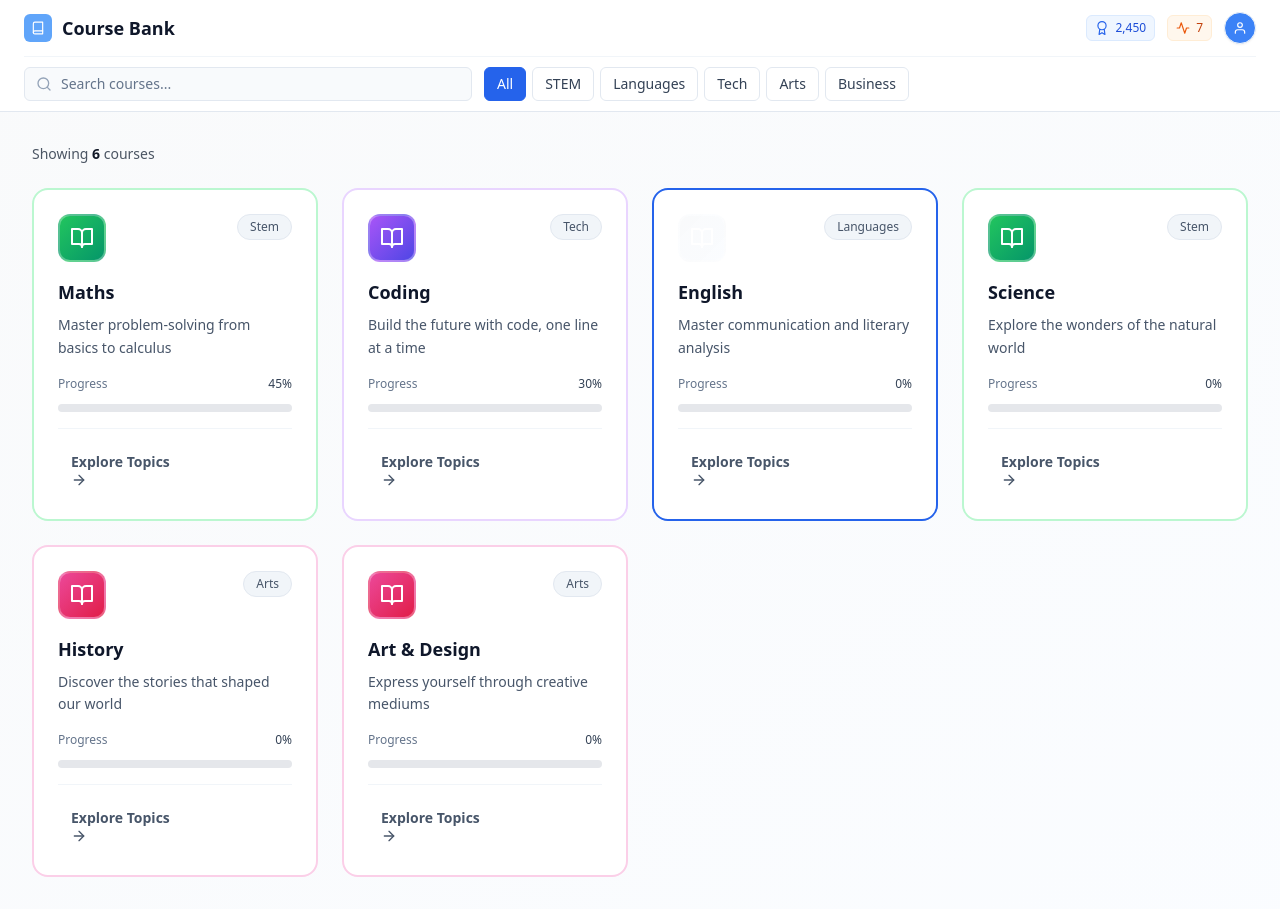
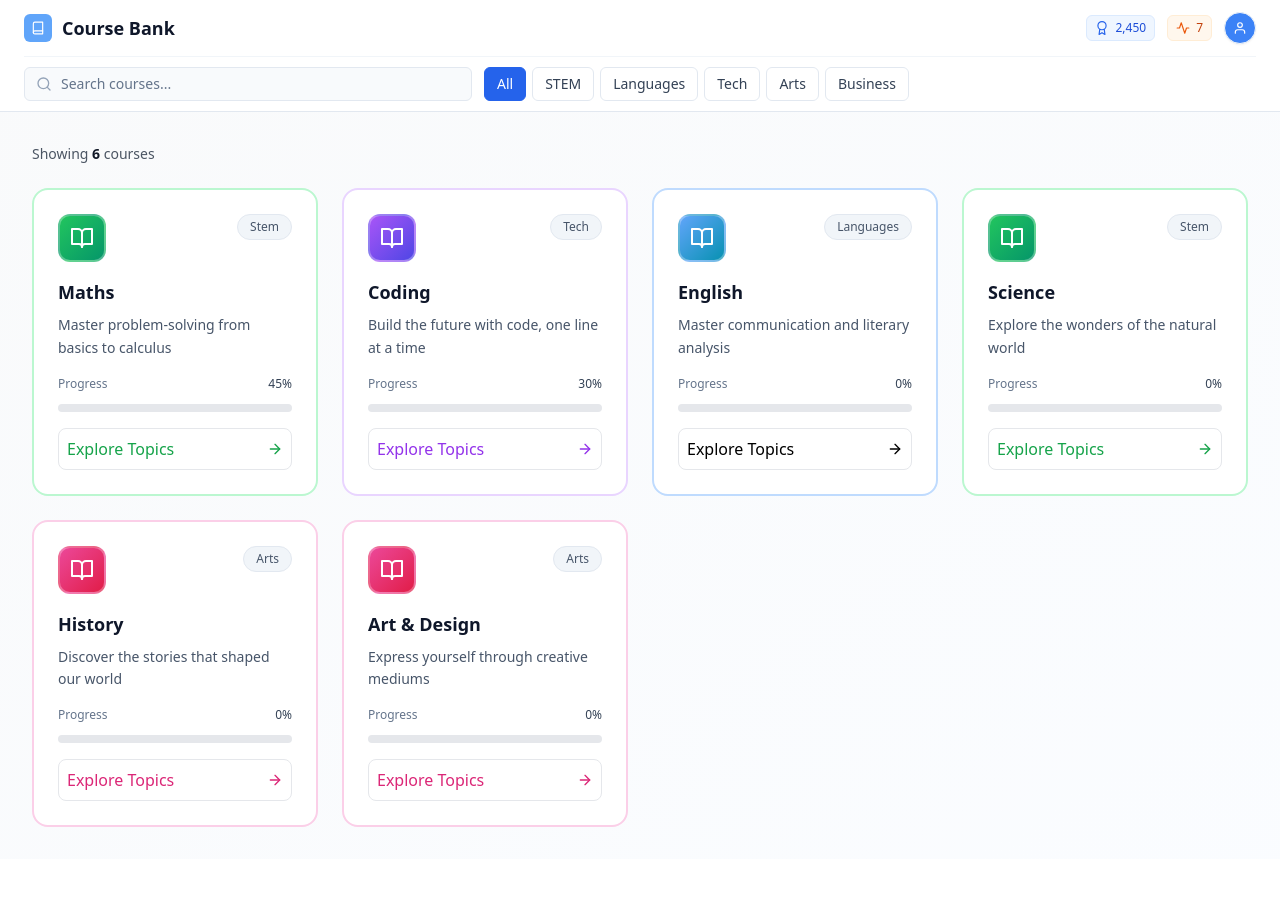
Before and after one commit to Studly-hq/studly_web, a React (Create React App) app: page / in a window 1280 px wide. After the commit the page ends 859 px from the top, so only its background shows below. Built offline with nearby package versions, Linux system fonts and the light colour scheme.

Commit message:
fix: button styling

```diff
--- a/src/components/common/CategoryCard.jsx
+++ b/src/components/common/CategoryCard.jsx
@@ -8,7 +8,7 @@ const CategoryCard = ({ subject, onViewTopics }) => {
   const getCategoryColor = (category) => {
     const colors = {
       STEM: 'bg-gradient-to-br from-green-500 to-emerald-600',
-      Languages: 'bg-gradient-to-br from-blue to-cyan-600',
+      Languages: 'bg-gradient-to-br from-blue-400 to-cyan-600',
       Tech: 'bg-gradient-to-br from-purple-500 to-indigo-600',
       Arts: 'bg-gradient-to-br from-pink-500 to-rose-600',
       Business: 'bg-gradient-to-br from-orange-500 to-red-600',
@@ -20,7 +20,7 @@ const CategoryCard = ({ subject, onViewTopics }) => {
   const getCategoryBorderColor = (category) => {
     const colors = {
       STEM: 'border-green-200 hover:border-green-300',
-      Languages: 'border-blue-600 hover:border-blue-700',
+      Languages: 'border-blue-200 hover:border-blue-300',
       Tech: 'border-purple-200 hover:border-purple-300',
       Arts: 'border-pink-200 hover:border-pink-300',
       Business: 'border-orange-200 hover:border-orange-300',
@@ -81,19 +81,17 @@ const CategoryCard = ({ subject, onViewTopics }) => {
         </div>
 
         {/* Action Button - Enhanced with category-specific colors */}
-        <div className="mt-4 pt-4 border-t border-slate-100">
-          <Button
+          <div
             onClick={() => onViewTopics(subject.id)}
             variant="ghost"
             size="sm"
-            fullWidth
-            className={`group/btn justify-between transition-all duration-300 ${getCategoryButtonColor(subject.category)}`}
+
+            className={`group/btn transition-all duration-300 ${getCategoryButtonColor(subject.category)} flex justify-between items-center mt-4 py-2 px-2 border-t rounded-lg border`}
           >
             <span>Explore Topics</span>
             <FiArrowRight className="w-4 h-4 transition-transform group-hover/btn:translate-x-1" />
-          </Button>
+          </div>
         </div>
-      </div>
     </motion.div>
   );
 };
```
